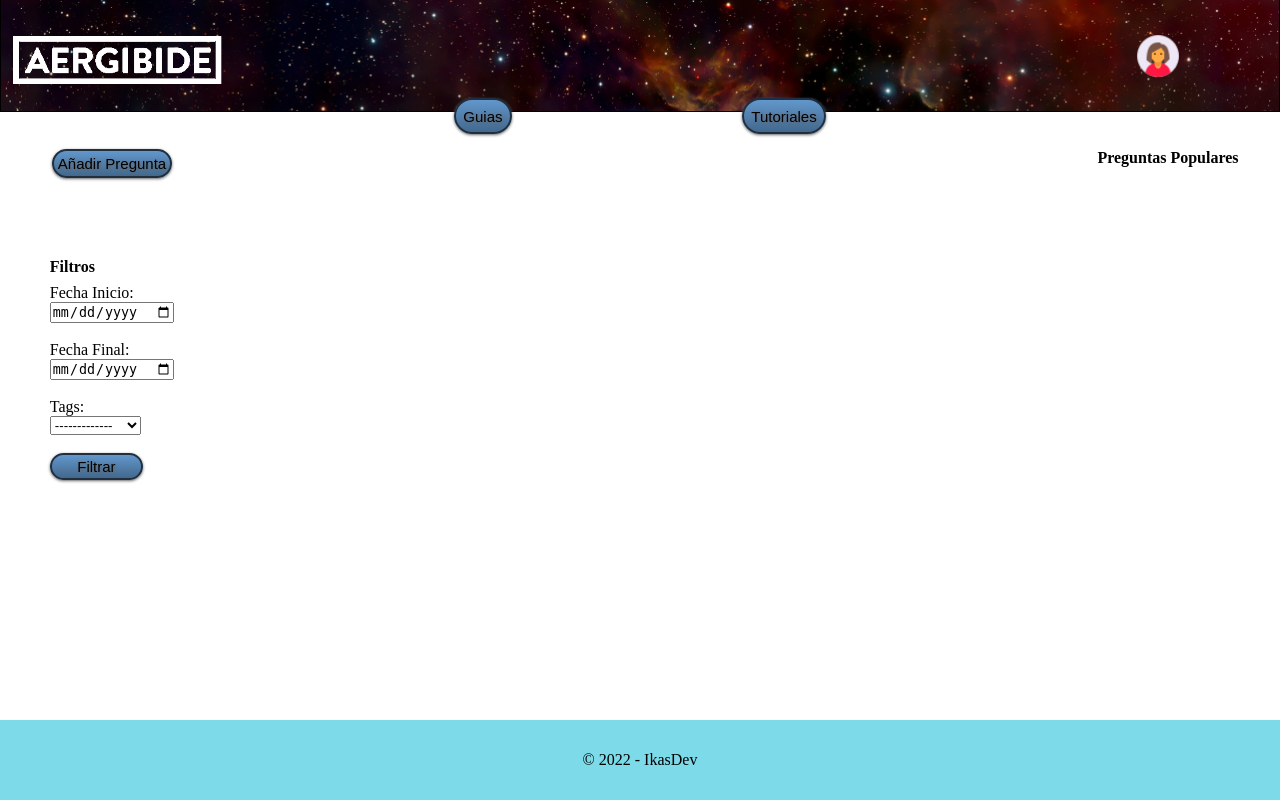
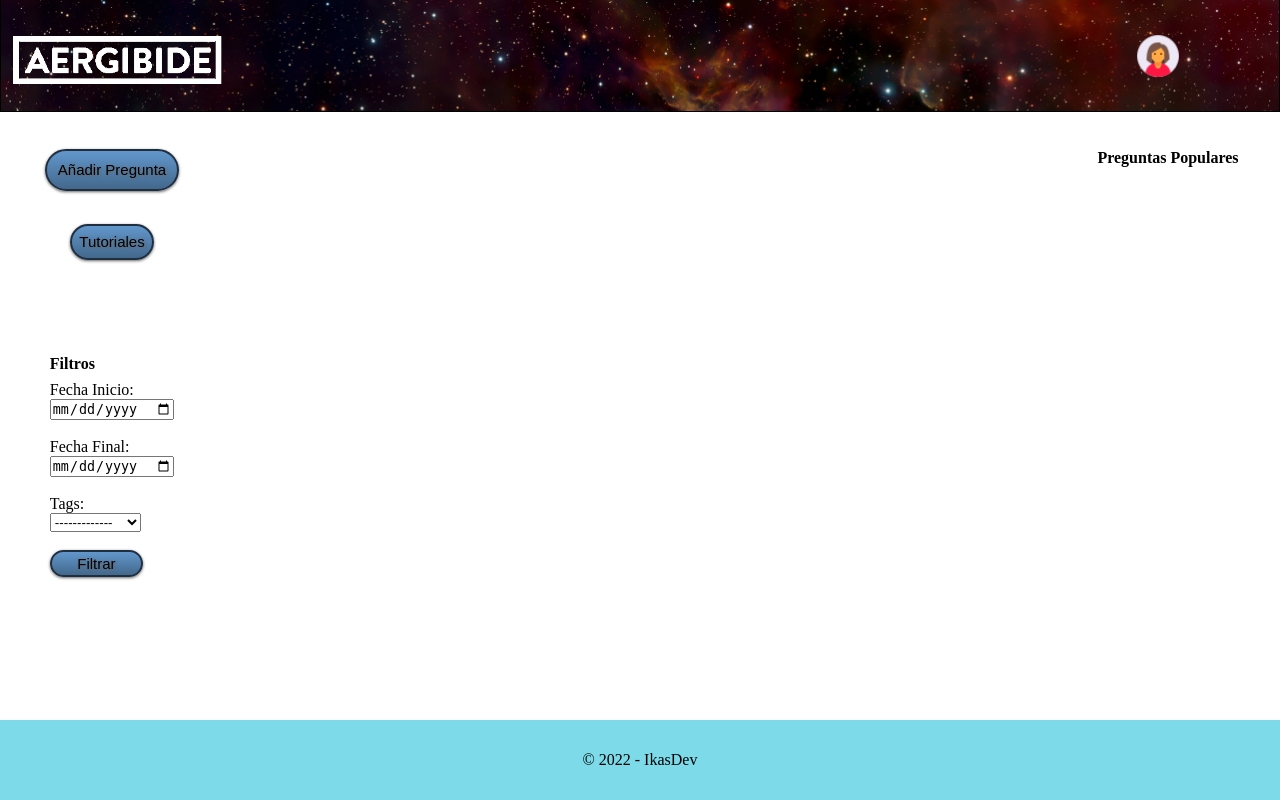
Before and after one commit to reto1-ikadev/reto2, a PHP site: page /views/pprincipal.view.php in a window 1280 px wide. Run offline with PHP 8.4, Linux system fonts and the light colour scheme; data that the repository does not hold is empty.

Commit message:
Cambios Diseño Mis Preguntas

```diff
--- a/paginas/js/pprincipal.js
+++ b/paginas/js/pprincipal.js
@@ -85,10 +85,12 @@ function cargarPreguntas(paginaActual) {
             div.setAttribute('class', 'pregunta');
             div.setAttribute('id', data.preguntas[i].id);
             div.innerHTML = "<div class=contPregunta> " +
-                "<p><h3>Titulo:</h3><span> " + data.preguntas[i].titulo + " </span>" +
-                "<h5>Tags:</h5><span> " + data.preguntas[i].tags + " </span></p>" +
-                "<span name='fav' id='star" + data.preguntas[i].id + "' class='material-symbols-outlined' onclick='agregarPreguntaFavorita(" + data.preguntas[i].id + ")'>star</span>" +
-                "<a href='respuestas.php?titulo=" + data.preguntas[i].titulo + "&id=" + data.preguntas[i].id + "'><span name='ampliar' id=" + data.preguntas[i].id + " class='material-symbols-outlined expandir'>unfold_more</span></a></div>";
+                "<table class='tablaPreguntas'><tr>" +
+                "<td rowspan='2' class='titulo'><b>Titulo:</b> <span> " + data.preguntas[i].titulo + " </span></td>" +
+                "<td rowspan='2' class='tags'><b>Tags:</b><span> " + data.preguntas[i].tags + " </span></td>" +
+                "<td  class='iconos'><span name='fav' id='star" + data.preguntas[i].id + "' class='material-symbols-outlined' onclick='agregarPreguntaFavorita(" + data.preguntas[i].id + ")'>star</span></td></tr>" +
+                "<tr><td class='iconos'><a href='/controladores/respuestas.php?titulo=" + data.preguntas[i].titulo + "&id=" + data.preguntas[i].id + "'><span name='ampliar' id=" + data.preguntas[i].id + " class='material-symbols-outlined expandir'>unfold_more</span></a></td></tr> <tbody></table></div>";
+                "</table> </div>";
             main.appendChild(div);
             main.appendChild(document.createElement('br'));
         }
@@ -183,10 +185,12 @@ function cargarPreguntasFiltradas(paginaActual) {
             div.setAttribute('class', 'pregunta');
             div.setAttribute('id', data.preguntas[i].id);
             div.innerHTML = "<div class=contPregunta> " +
-                "<p><h3>Titulo:</h3><span> " + data.preguntas[i].titulo + " </span>" +
-                "<h5>Tags:</h5><span> " + data.preguntas[i].tags + " </span></p>" +
-                "<span name='fav' id='star" + data.preguntas[i].id + "' class='material-symbols-outlined' onclick='agregarPreguntaFavorita(" + data.preguntas[i].id + ")'>star</span>" +
-                "<a href='respuestas.php?titulo=" + data.preguntas[i].titulo + "&id=" + data.preguntas[i].id + "'><span name='ampliar' id=" + data.preguntas[i].id + " class='material-symbols-outlined expandir'>unfold_more</span></a></div>";
+                "<table class='tablaPreguntas'><tr>" +
+                "<td rowspan='2' class='titulo'><b>Titulo:</b> <span> " + data.preguntas[i].titulo + " </span></td>" +
+                "<td rowspan='2' class='tags'><b>Tags:</b><span> " + data.preguntas[i].tags + " </span></td>" +
+                "<td  class='iconos'><span name='fav' id='star" + data.preguntas[i].id + "' class='material-symbols-outlined' onclick='agregarPreguntaFavorita(" + data.preguntas[i].id + ")'>star</span></td></tr>" +
+                "<tr><td class='iconos'><a href='/controladores/respuestas.php?titulo=" + data.preguntas[i].titulo + "&id=" + data.preguntas[i].id + "'><span name='ampliar' id=" + data.preguntas[i].id + " class='material-symbols-outlined expandir'>unfold_more</span></a></td></tr> <tbody></table></div>";
+                "</table> </div>";
             main.appendChild(div);
             main.appendChild(document.createElement('br'));
         }
--- a/paginas/styles/pprincipal.css
+++ b/paginas/styles/pprincipal.css
@@ -45,6 +45,13 @@ body{
 }
 .slide, .popular h4{
     text-align: center;
+
+}
+.anadir{
+    display: flex;
+    flex-direction: column;
+    justify-content: center;
+    align-items: center;
 
 }
 .anadir h4{
@@ -141,4 +148,23 @@ input[type="submit"][value="Filtrar"] {
 
 button[name="Enlaces"] {
     padding: 0.5em;
+    margin: 1em;
 }
+
+button[id="nPregunta"] {
+    padding: 0.7em;
+}
+.tablaPreguntas{
+    width: 100%;
+    height: 100%;
+}
+.tablaPreguntas td.titulo{
+    width: 65%;
+    padding-left: 0.5em;
+}
+.tablaPreguntas td.tags{
+    width: 35%;
+}
+.tablaPreguntas td.iconos{
+    padding: 0.5em;
+}
--- a/paginas/styles/style.css
+++ b/paginas/styles/style.css
@@ -85,7 +85,6 @@ header {
 
 body footer{
     grid-area: footer;
-
     display:  flex;
     min-height: 3em;
     flex-direction: column;
--- a/paginas/views/pprincipal.view.php
+++ b/paginas/views/pprincipal.view.php
@@ -8,19 +8,20 @@ require_once 'parcial/header.php';
 <body>
 
     <div class="nav">
-        <a href="#"><button class="boton" name="Enlaces">Guias</button></a>
-        <a href="#"><button class="boton" name="Enlaces">Tutoriales</button></a>
+
     </div>
     <div class="cont-prin">
 
         <div class="slide">
             <div class="anadir">
                 <button class="boton" id='nPregunta'>Añadir Pregunta</button>
+                <br>
+                <a href="#"><button class="boton" name="Enlaces">Tutoriales</button></a>
             </div>
             <div class="filtros">
                 <div class="filtro">
-                    <form  id="filtros" class="filtro">
-                    <h4>Filtros</h4>
+                    <form id="filtros" class="filtro">
+                        <h4>Filtros</h4>
                         <label for="fechInicio">Fecha Inicio:</label>
                         <input type="date" id="fechaInicio" name="fechaInicio">
                         <br>
@@ -44,10 +45,10 @@ require_once 'parcial/header.php';
         <div id="main" class="main">
 
 
-
         </div>
         <div class="popular">
             <h4>Preguntas Populares</h4>
+
         </div>
 
     </div>
```
Also changed, not shown: paginas/styles/misRespuestas.css (+18 -7 lines).
